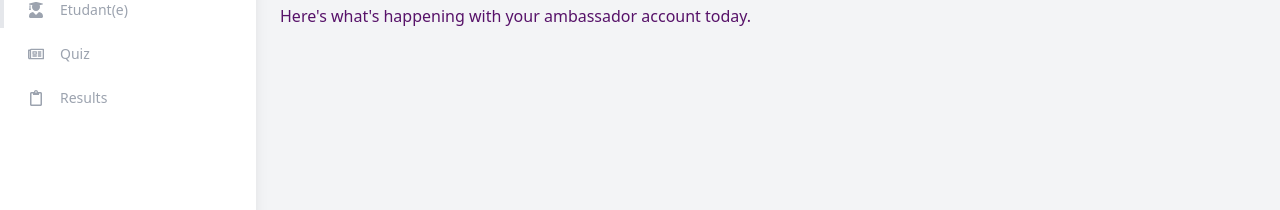
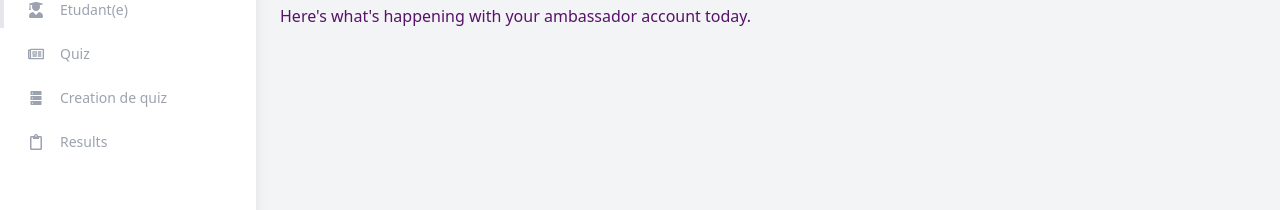
Before and after one commit to khadija-chennaoui/Quiz-Quick-, a React (Create React App) app in the folder frontend/: page /dash in a window 1280 px wide. Shown: the part 128-338 px from the top of the page. Built offline with nearby package versions, Linux system fonts and the light colour scheme.

Commit message:
modif sidbar et model question

```diff
--- a/frontend/src/components/Dashboard/Sidbar.js
+++ b/frontend/src/components/Dashboard/Sidbar.js
@@ -1,5 +1,6 @@
 import React from "react";
 import { NavLink } from "react-router-dom";
+import { AiFillDatabase } from "react-icons/ai";
 import { FaSlidersH, FaUserGraduate, FaRegNewspaper, FaRegClipboard } from "react-icons/fa";
 const Sidbar = () => {
     return (
@@ -39,6 +40,15 @@ const Sidbar = () => {
                         </NavLink>
                         <NavLink
                             className="hover:border-[#571269] flex items-center justify-start w-full p-2 pl-6 my-2 text-gray-400 transition-colors duration-200 border-l-4 border-transparent hover:text-gray-800"
+                            to="CreatQuiz"
+                        >
+                            <span className="text-left">
+                                <AiFillDatabase />
+                            </span>
+                            <span className="mx-4 text-sm font-normal">Creation de quiz</span>
+                        </NavLink>
+                        <NavLink
+                            className="hover:border-[#571269] flex items-center justify-start w-full p-2 pl-6 my-2 text-gray-400 transition-colors duration-200 border-l-4 border-transparent hover:text-gray-800"
                             to="formation"
                         >
                             <span className="text-left">
@@ -46,15 +56,8 @@ const Sidbar = () => {
                             </span>
                             <span className="mx-4 text-sm font-normal">Results</span>
                         </NavLink>
-                        {/* <NavLink
-                            className="hover:border-lime-500 flex items-center justify-start w-full p-2 pl-6 my-2 text-gray-400 transition-colors duration-200 border-l-4 border-transparent hover:text-gray-800"
-                            to="assigniement"
-                        >
-                            <span className="text-left">
-                                <RiShoppingCart2Line />
-                            </span>
-                            <span className="mx-4 text-sm font-normal">Assigniement</span>
-                        </NavLink> */}
+
+
                     </div>
                 </nav>
             </div>
```
Also changed, not shown: 1 other file (tests, documents, lock files or other folders).
